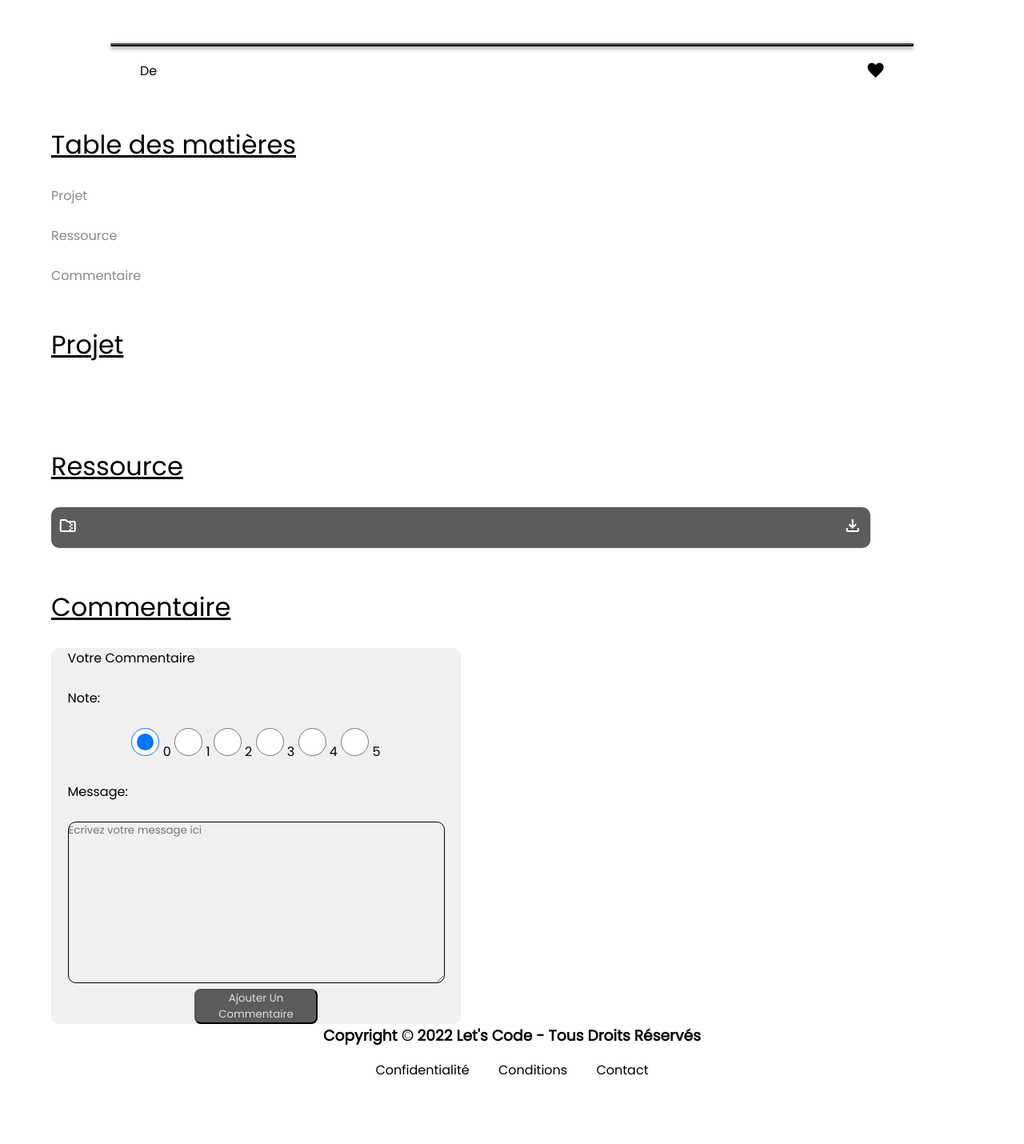
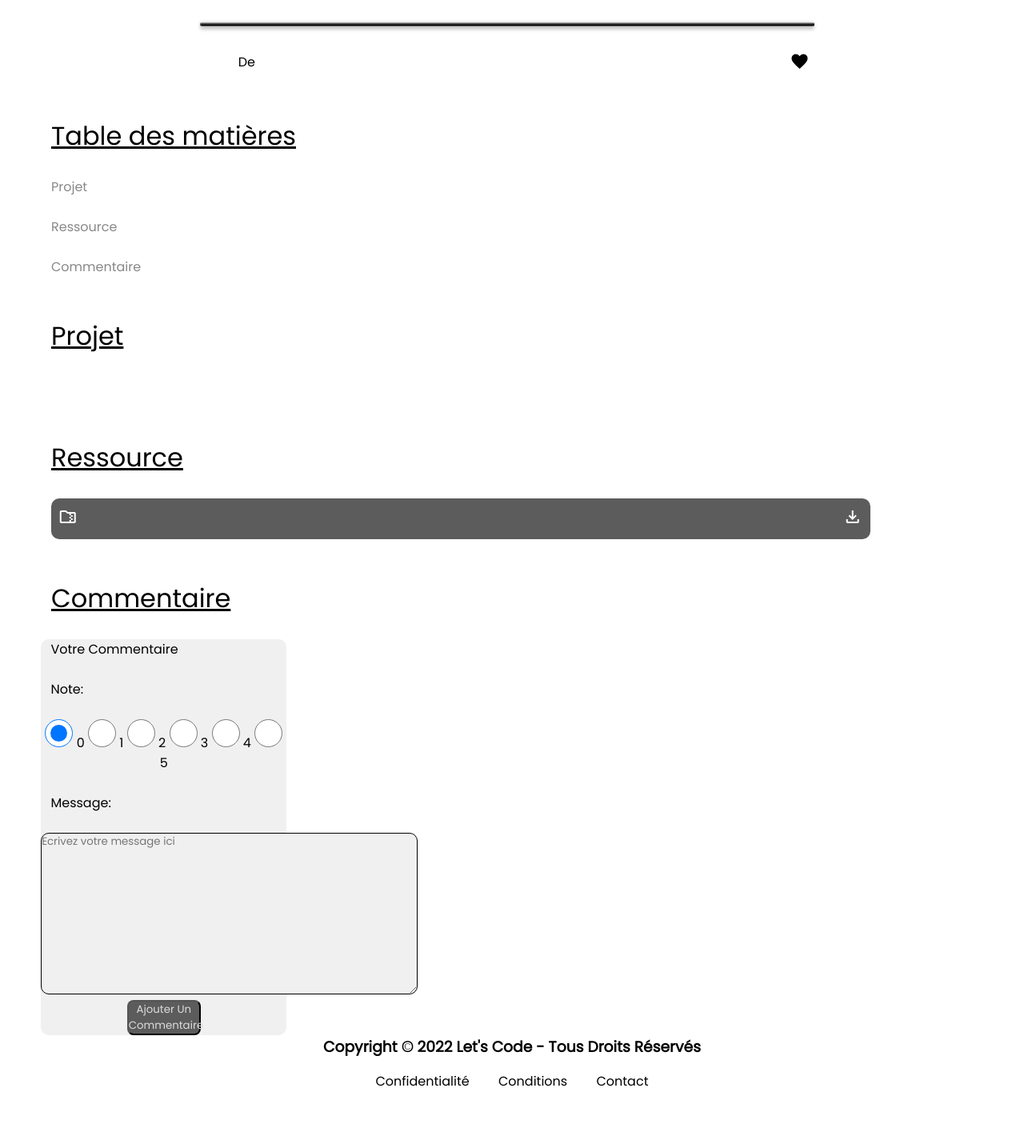
Before and after one commit to ralixt/EXA-SAE-S3, a PHP site: the page made by MVC/LetsCode/src/View/project.php in a window 1280 px wide. Shown: the part 45-1475 px from the top of the page at 80% size. Before the commit the page ends 1389 px from the top, so only its background shows below. Run offline with PHP 8.4, Linux system fonts and the light colour scheme; the template is opened without the code that fills it, so the values that code supplies are empty.

Commit message:
css project

```diff
--- a/MVC/LetsCode/src/Ressource/JS/ProjectText.js
+++ b/MVC/LetsCode/src/Ressource/JS/ProjectText.js
@@ -4,14 +4,14 @@ const comment = document.getElementsByClassName("textCommentaire");
 
 
 
-
-if(paras.innerHTML.length>40) {
-    paras.style.overflow = "scroll"
-}
-
-for (let com of comment) {
-    if(com.innerHTML.length>180){
-        console.log(com.innerHTML.length)
-        com.style.overflow = "scroll"
-    }
-}
+//
+// if(paras.innerHTML.length>40) {
+//     paras.style.overflow = "scroll"
+// }
+//
+// for (let com of comment) {
+//     if(com.innerHTML.length>180){
+//         console.log(com.innerHTML.length)
+//         com.style.overflow = "scroll"
+//     }
+// }
--- a/MVC/LetsCode/src/Ressource/css/project.css
+++ b/MVC/LetsCode/src/Ressource/css/project.css
@@ -32,8 +32,20 @@ body{
 }
 .container {
     /*max-width: 1000px;*/
-    margin: auto;
+    /* max-width: 1000px; */
+    /* margin: auto; */
     position: relative;
+    /* height: 50vh; */
+    /* width: 100%; */
+    background-size: 110%;
+    border-radius: 30px;
+    /* box-shadow: 0 16px 16px rgb(0 0 0 / 20%); */
+    /*display: flex;*/
+    flex-direction: column;
+    justify-content: center;
+    position: relative;
+    align-items: center;
+    margin-bottom: 40px;
 }
 
 .slides {
@@ -42,8 +54,8 @@ body{
 
 .container .slides img{
     /*max-width: 50%;*/
-    width: 50%;
-    /*height: 70vh;*/
+    width: 80%;
+    height: 80vh;
     object-fit: cover;
     display: block;
     margin-left: auto;
@@ -68,14 +80,14 @@ body{
 }
 .prev{
     position: absolute;
-    left: 5.0%;
+    left: 10.0%;
 }
 
 .next {
     right: 0;
     border-radius: 3px 0 0 3px;
     position: absolute;
-    right:5.0% ;
+    right:10.0% ;
 }
 
 .prev:hover,
@@ -109,12 +121,16 @@ body{
 .point{
     text-align: center;
     position: absolute;
-    top: 66%;
+    bottom: 6%;
     left: 45%;
 
 }
 .titre{
-    margin: 1%;
+    position: absolute;
+    left: 12%;
+    bottom: 0;
+    transform: translateY(50%);
+    min-width: 75%;
 
 }
 
@@ -144,12 +160,13 @@ body{
     justify-content: center;
 }
 .authorContenair .author{
-    flex: 2;
-    padding-right: 21%;
+    flex: 2.2;
+
+
 }
 .authorContenair .like{
     flex: 2;
-    padding-left: 21%;
+    padding-left: 8%;
 }
 .authorContenair .like img{
    padding-right: 2%;
@@ -223,11 +240,12 @@ padding-right:2% ;
 }
 .CommentaireContenair{
     display: flex;
+    max-width: 80%;
 }
 .AjoutCommentaire{
     background: #F0F0F0;
     border-radius: 10px;
-    width: 40%;
+    width: 30%;
     height:30%;
     margin-left: 5%;
 
@@ -272,8 +290,8 @@ padding-right:2% ;
 }
 
 .AffichageCommentaire{
-    max-width: 50%;
-   width: 50%;
+   /*// max-width: 50%;*/
+   width: 70%;
    height: auto;
 
 }
--- a/MVC/LetsCode/src/View/project.php
+++ b/MVC/LetsCode/src/View/project.php
@@ -44,13 +44,12 @@ require_once  "Ressource/libs/Parsedown.php";
 
     <?php for($i=0;$i<count($project->getURLImage());$i++):?>
                   <div class="slides">
-        <!--            <img src=".././RessourcesProject/--><!--/images/--><?php //echo($project->getURLImage()[0][0])?><!--" alt="erreur" >-->
-                      <?php echo('<img src= ./.././RessourcesProject/'.$project->getId().'/'.'images'.'/'.str_replace(' ', '', $project->getURLImage()[$i]).'>' );?>
+
+                      <a href="./.././RessourcesProject/<?=$project->getId()?>/images/<?=str_replace(' ', '', $project->getURLImage()[$i])?>"> <?php echo('<img src= ./.././RessourcesProject/'.$project->getId().'/'.'images'.'/'.str_replace(' ', '', $project->getURLImage()[$i]).'>' );?> </a>
+
                   </div>
     <?php endfor;?>
-        <!--  <div class="slides">-->
-        <!--    <img src=".././Ressource/test/image2.png" >-->
-        <!--  </div>-->
+
 
             <div  class="point" style="text-align:center" >
                 <?php for($i=0;$i<count($project->getURLImage());$i++):?>
@@ -58,7 +57,6 @@ require_once  "Ressource/libs/Parsedown.php";
                  <span class="dot" onclick="currentSlide(<?= $i+1 ?>)"></span>
                 <?php endif;?>
                 <?php endfor;?>
-        <!--        <span class="dot" onclick="currentSlide(2)"></span>-->
             </div>
 
     <?php if(count($project->getURLImage())>1):?>
```
Also changed, not shown: MVC/LetsCode/src/RessourcesProject/15/images/MicrosoftTeams-image(1).png (added), MVC/LetsCode/src/RessourcesProject/15/images/MicrosoftTeams-image(2).png (added).
